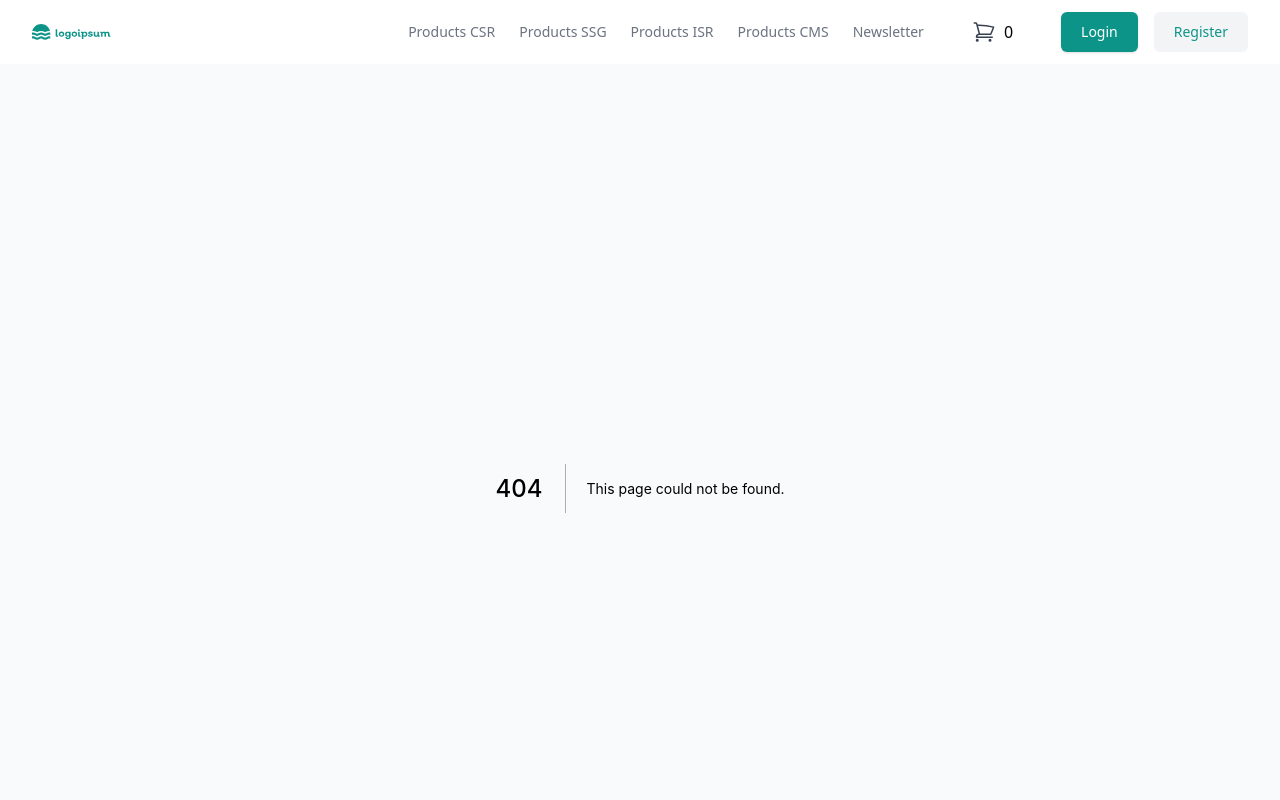
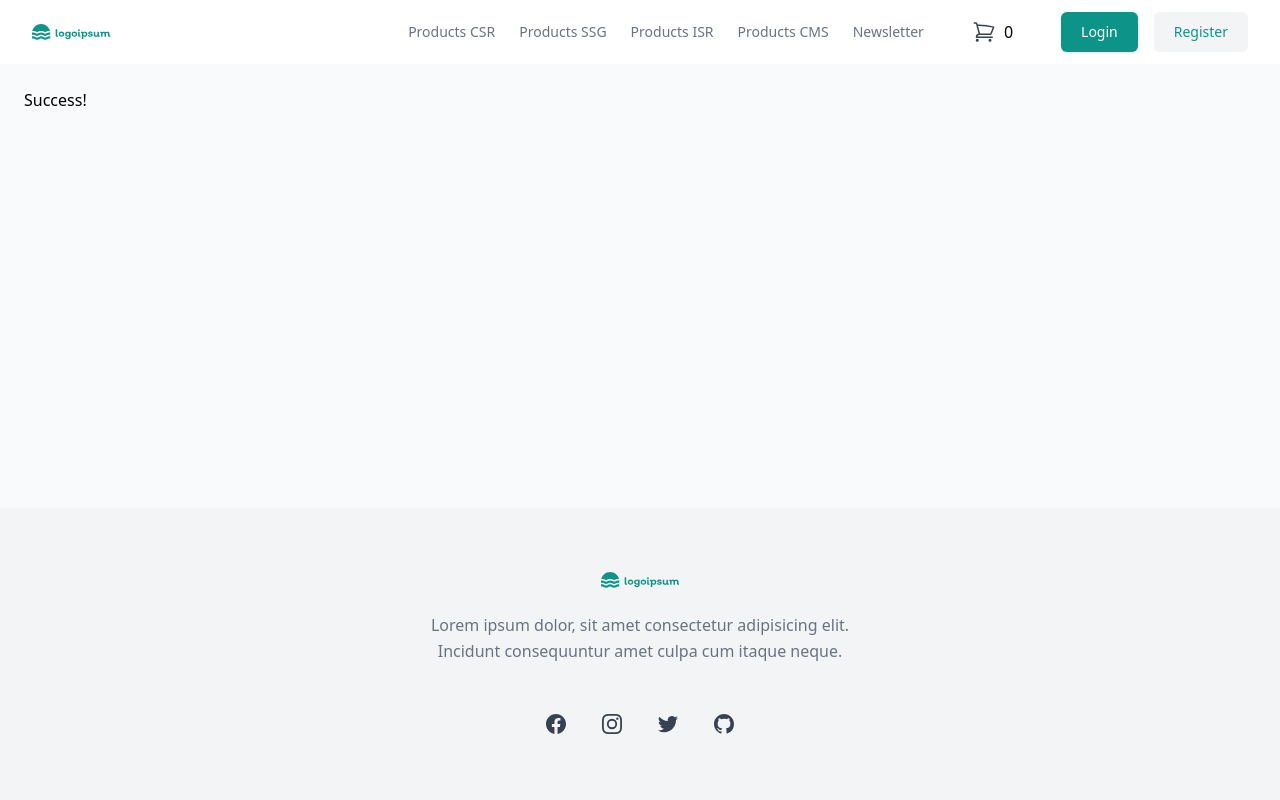
Before and after one commit to lukasz-klekner/e-commerce, a Next.js app: page /checkout/success in a window 1280 px wide. Before the commit this address had no page. Shown: the top 800 px of the page. Built offline with nearby package versions, Linux system fonts and the light colour scheme.

Commit message:
feat: create success and cancel page

```diff
--- /dev/null
+++ b/pages/checkout/cancel.tsx
@@ -0,0 +1,7 @@
+const CheckoutCancelPage = () => {
+    return (
+        <div>Cancel!</div>
+    )
+}
+
+export default CheckoutCancelPage
--- /dev/null
+++ b/pages/checkout/success.tsx
@@ -0,0 +1,12 @@
+import { useRouter } from "next/router"
+
+const CheckoutSuccessPage = () => {
+    const router = useRouter()
+
+    console.log(router.query.session_id, 'query')
+    return (
+        <div>Success!</div>
+    )
+}
+
+export default CheckoutSuccessPage
```
